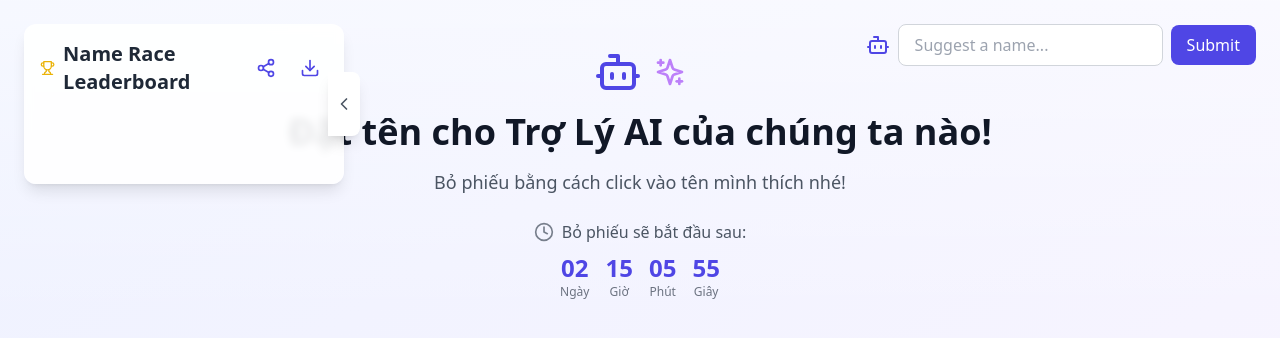
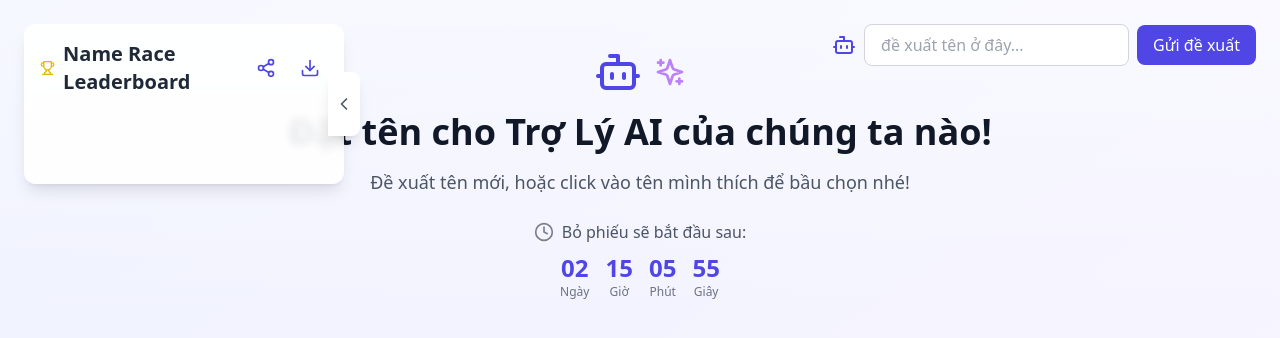
Before and after one commit to twinprime19/ainaming, a React (Vite) app: page / in a window 1280 px wide. Shown: the top 338 px of the page. Built offline with nearby package versions, Linux system fonts and the light colour scheme; what bad-words would draw is missing.

Commit message:
final version

```diff
--- a/src/components/Layout/Header.tsx
+++ b/src/components/Layout/Header.tsx
@@ -14,7 +14,7 @@ const Header: React.FC = () => {
           Đặt tên cho Trợ Lý AI của chúng ta nào!
         </h1>
         <p className="text-sm sm:text-base md:text-lg text-gray-600 max-w-2xl mx-auto px-2 sm:px-4 mb-4 sm:mb-6">
-          Bỏ phiếu bằng cách click vào tên mình thích nhé!
+          Đề xuất tên mới, hoặc click vào tên mình thích để bầu chọn nhé!
         </p>
         <CountdownTimer />
       </div>
--- a/src/components/NameInput.tsx
+++ b/src/components/NameInput.tsx
@@ -24,7 +24,7 @@ const NameInput: React.FC<NameInputProps> = ({ onSubmit }) => {
           type="text"
           value={name}
           onChange={(e) => setName(e.target.value)}
-          placeholder="Suggest a name..."
+          placeholder="đề xuất tên ở đây..."
           className="flex-1 md:flex-none px-4 py-2 rounded-lg border border-gray-300 focus:outline-none focus:ring-2 focus:ring-indigo-500 focus:border-transparent"
           maxLength={30}
         />
@@ -32,7 +32,7 @@ const NameInput: React.FC<NameInputProps> = ({ onSubmit }) => {
           type="submit"
           className="px-4 py-2 bg-indigo-600 text-white rounded-lg hover:bg-indigo-700 transition-colors duration-200 whitespace-nowrap"
         >
-          Submit
+          Gửi đề xuất
         </button>
       </div>
     </form>
```
